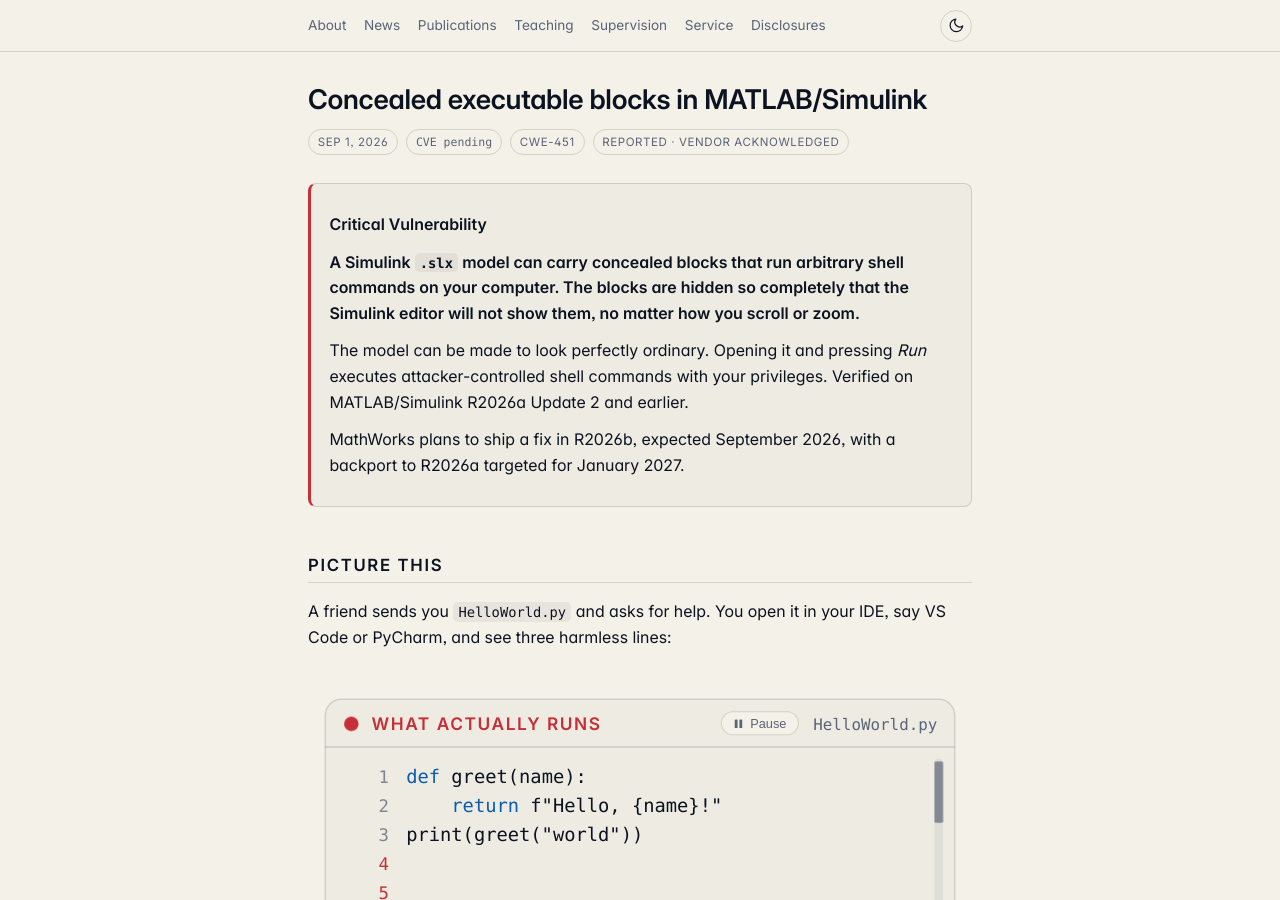
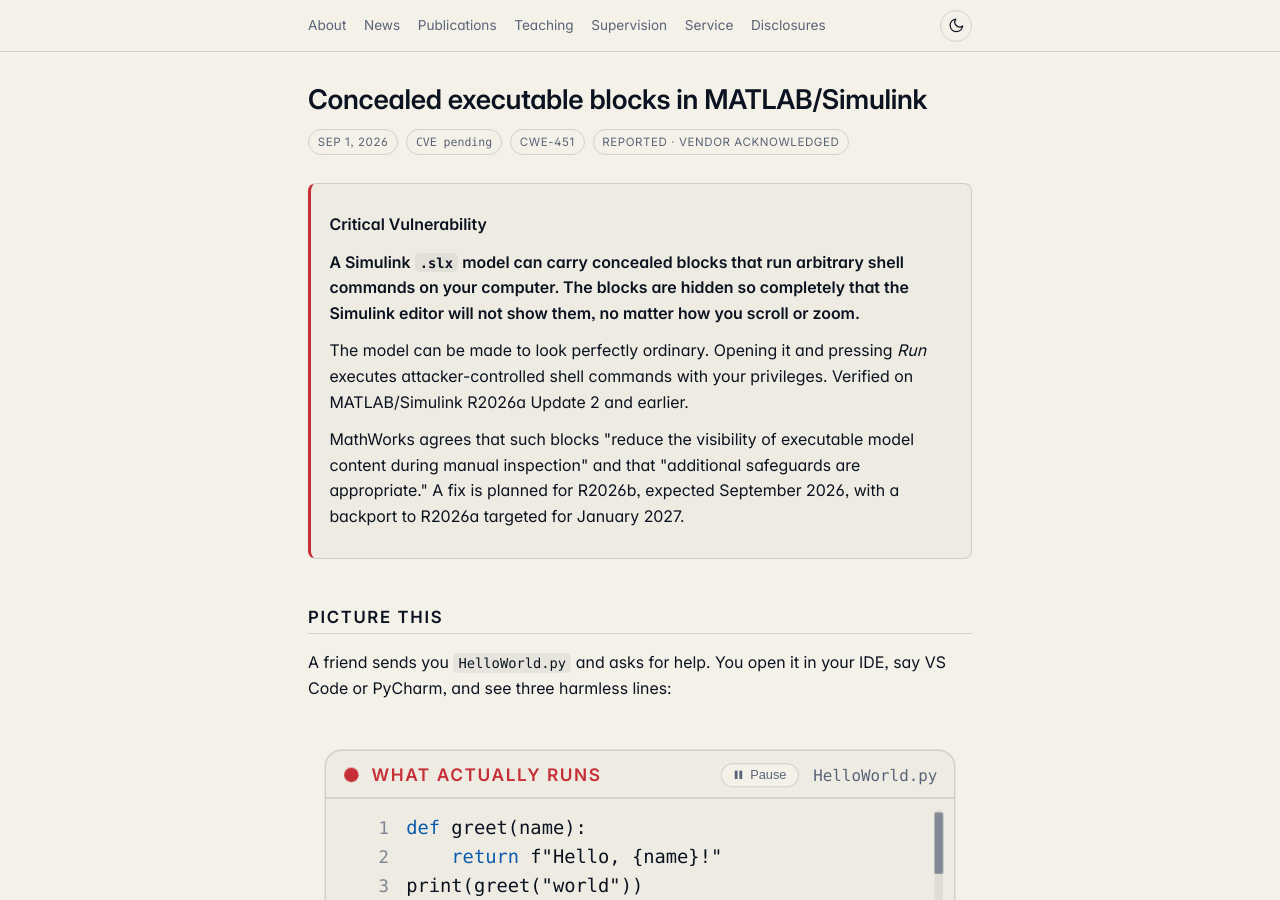
Before and after one commit to lanpirot/lanpirot.github.io, a Jekyll site: the page built from _disclosures/simulink-vulnerability-concealed-blocks.md, in a window 1280 px wide and 900 px high. Built offline with Jekyll 4.4.1, drawn with Linux system fonts in a browser that asks for light colours; some of the changed text lies outside the part shown.

Commit message:
Simulink disclosure: quote MathWorks' own acknowledgement
Co-Authored-By: Claude Fable 5.1 <noreply@anthropic.com>
Claude-Session: https://claude.ai/code/session_01JBbLT7ApXHVBmRDKf7P1ao

```diff
--- a/_disclosures/simulink-vulnerability-concealed-blocks.md
+++ b/_disclosures/simulink-vulnerability-concealed-blocks.md
@@ -13,7 +13,7 @@ image: /assets/img/disclosure-simulink-concealed-blocks.png
   <p class="lead">Critical Vulnerability</p>
   <p class="lead">A Simulink <code>.slx</code> model can carry concealed blocks that run arbitrary shell commands on your computer. The blocks are hidden so completely that the Simulink editor will not show them, no matter how you scroll or zoom.</p>
   <p>The model can be made to look perfectly ordinary. Opening it and pressing <em>Run</em> executes attacker-controlled shell commands with your privileges. Verified on MATLAB/Simulink R2026a Update 2 and earlier.</p>
-  <p>MathWorks plans to ship a fix in R2026b, expected September 2026, with a backport to R2026a targeted for January 2027.</p>
+  <p>MathWorks agrees that such blocks "reduce the visibility of executable model content during manual inspection" and that "additional safeguards are appropriate." A fix is planned for R2026b, expected September 2026, with a backport to R2026a targeted for January 2027.</p>
 </div>
 
 ## Picture this
@@ -242,6 +242,8 @@ This is what CWE-451 calls "visual truncation":
 >
 > — [CWE-451](https://cwe.mitre.org/data/definitions/451.html), MITRE
 
+MathWorks' own response concedes exactly this. In its words, zero-area blocks "can reduce the visibility of executable model content during manual inspection," and "additional safeguards are appropriate."
+
 ## Timeline
 
 | Date | Event |
```
